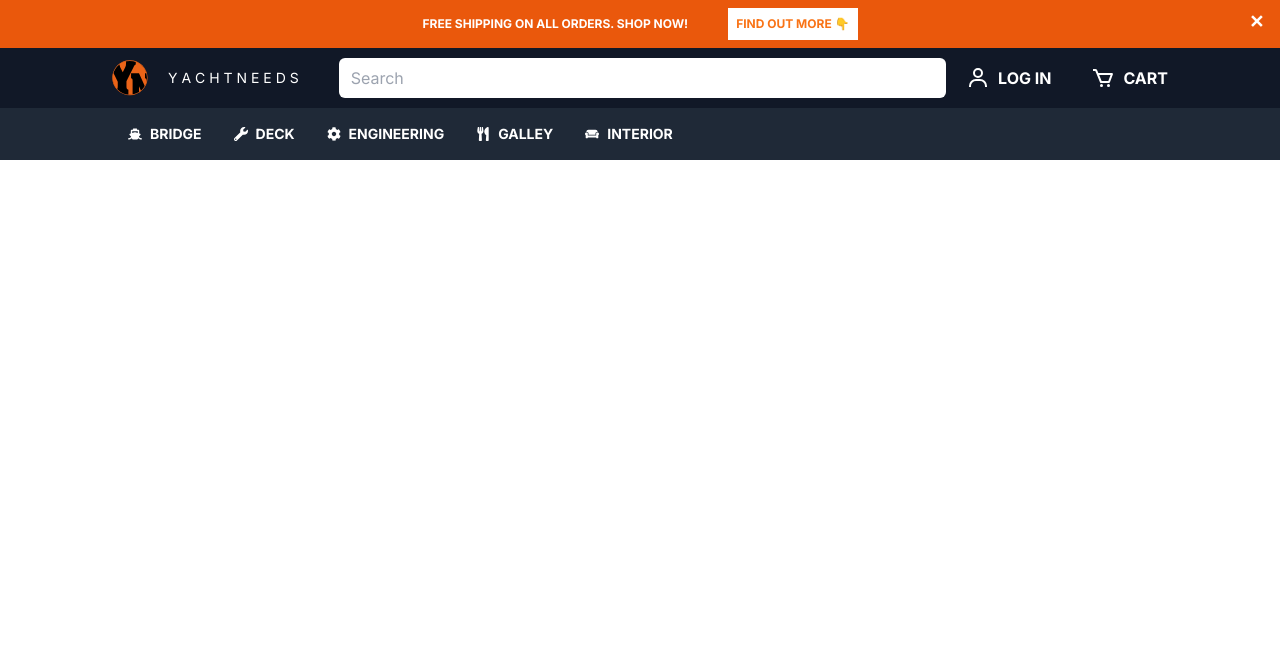
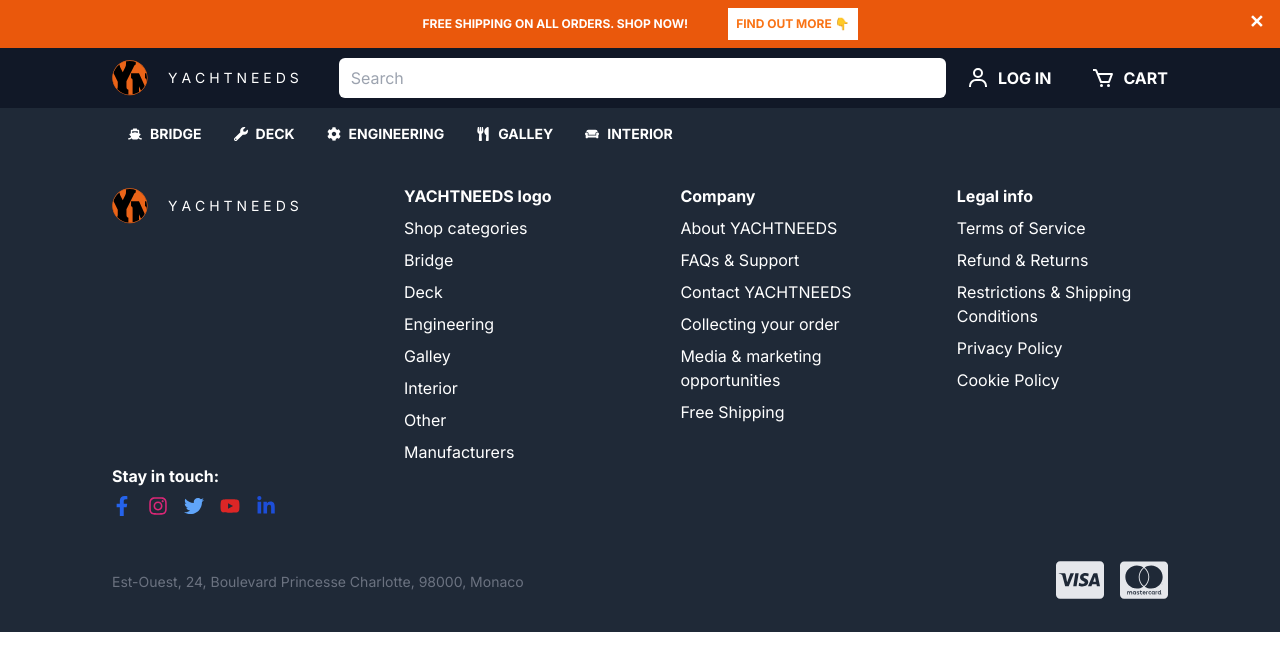
Before and after one commit to GitHubStanislav/yachtneeds-app, a Next.js app: page / in a window 1280 px wide. Shown: the top 670 px of the page. Built offline with nearby package versions, Linux system fonts and the light colour scheme.

Commit message:
feature/add footer
use: ReactIcons/FontAwesome

```diff
--- a/package.json
+++ b/package.json
@@ -9,6 +9,8 @@
     "lint": "next lint"
   },
   "dependencies": {
+    "@fortawesome/free-brands-svg-icons": "^6.4.2",
+    "@fortawesome/react-fontawesome": "^0.2.0",
     "autoprefixer": "10.4.15",
     "eslint": "8.47.0",
     "eslint-config-next": "13.4.13",
--- /dev/null
+++ b/src/app/footer/Footer.js
@@ -0,0 +1,148 @@
+import React from "react";
+import {
+  FaFacebookF,
+  FaInstagram,
+  FaTwitter,
+  FaYoutube,
+  FaLinkedinIn,
+} from "react-icons/fa";
+import { FontAwesomeIcon } from "@fortawesome/react-fontawesome";
+import { faCcVisa, faCcMastercard } from "@fortawesome/free-brands-svg-icons";
+import Image from "next/image";
+import logo from "@/app/icons/logo-small.6645556.svg";
+
+function Footer() {
+  return (
+    <div className="bg-gray-800 px-4 lg:px-28 p-6 text-white">
+      <div className="container mx-auto flex flex-wrap justify-between items-start">
+        <label
+          htmlFor="logo"
+          className="cursor-pointer flex items-center mr-10 mb-6 md:mb-0 w-full md:w-auto"
+        >
+          <Image
+            priority={true}
+            src={logo}
+            alt="logo"
+            className="h-9 md:h-11"
+          />
+          <div className="ml-2 md:ml-5 text-sm ">Y A C H T N E E D S</div>
+        </label>
+
+        {/* Вторая колонка */}
+        <div className="flex flex-col w-full md:w-1/5 space-y-2 mb-6 md:mb-0">
+          <h3 className="font-bold">YACHTNEEDS logo</h3>
+          <a href="#" className="hover:underline">
+            Shop categories
+          </a>
+          <a href="#" className="hover:underline">
+            Bridge
+          </a>
+          <a href="#" className="hover:underline">
+            Deck
+          </a>
+          <a href="#" className="hover:underline">
+            Engineering
+          </a>
+          <a href="#" className="hover:underline">
+            Galley
+          </a>
+          <a href="#" className="hover:underline">
+            Interior
+          </a>
+          <a href="#" className="hover:underline">
+            Other
+          </a>
+          <a href="#" className="hover:underline">
+            Manufacturers
+          </a>
+        </div>
+
+        {/* Третья колонка */}
+        <div className="flex flex-col w-full md:w-1/5 space-y-2 mb-6 md:mb-0">
+          <h3 className="font-bold">Company</h3>
+          <a href="#" className="hover:underline">
+            About YACHTNEEDS
+          </a>
+          <a href="#" className="hover:underline">
+            FAQs & Support
+          </a>
+          <a href="#" className="hover:underline">
+            Contact YACHTNEEDS
+          </a>
+          <a href="#" className="hover:underline">
+            Collecting your order
+          </a>
+          <a href="#" className="hover:underline">
+            Media & marketing opportunities
+          </a>
+          <a href="#" className="hover:underline">
+            Free Shipping
+          </a>
+        </div>
+
+        {/* Четвертая колонка */}
+        <div className="flex flex-col w-full md:w-1/5 space-y-2 mb-6 md:mb-0">
+          <h3 className="font-bold">Legal info</h3>
+          <a href="#" className="hover:underline">
+            Terms of Service
+          </a>
+          <a href="#" className="hover:underline">
+            Refund & Returns
+          </a>
+          <a href="#" className="hover:underline">
+            Restrictions & Shipping Conditions
+          </a>
+          <a href="#" className="hover:underline">
+            Privacy Policy
+          </a>
+          <a href="#" className="hover:underline">
+            Cookie Policy
+          </a>
+        </div>
+
+        {/* Пятая колонка - соцсети */}
+        <div className="flex flex-col w-full lg:w-1/5 items-center lg:items-start justify-center space-y-2 mt-6 lg:mt-0">
+          <h3 className="font-bold">Stay in touch:</h3>
+          <div className="flex space-x-4">
+            <a href="#" className="text-blue-600 hover:text-blue-800">
+              <FaFacebookF className="w-5 h-5 fill-current" />
+            </a>
+            <a href="#" className="text-pink-600 hover:text-pink-800">
+              <FaInstagram className="w-5 h-5 fill-current" />
+            </a>
+            <a href="#" className="text-blue-400 hover:text-blue-600">
+              <FaTwitter className="w-5 h-5 fill-current" />
+            </a>
+            <a href="#" className="text-red-600 hover:text-red-800">
+              <FaYoutube className="w-5 h-5 fill-current" />
+            </a>
+            <a href="#" className="text-blue-700 hover:text-blue-900">
+              <FaLinkedinIn className="w-5 h-5 fill-current" />
+            </a>
+          </div>
+        </div>
+      </div>
+      <div className="flex flex-col md:flex-row justify-between items-center flex-wrap mt-10">
+        <div className="text-sm text-gray-500 mb-4 md:mb-0 text-center md:text-left">
+          Est-Ouest, 24, Boulevard Princesse Charlotte, 98000, Monaco
+        </div>
+        <div className="flex space-x-2 md:space-x-4">
+          <a href="#" className="text-gray-200 hover:text-blue-900">
+            <FontAwesomeIcon
+              icon={faCcVisa}
+              className="w-8 h-8 md:w-12 md:h-12 fill-current"
+            />
+          </a>
+          <a href="#" className="text-gray-200 hover:text-blue-900">
+            <FontAwesomeIcon
+              icon={faCcMastercard}
+              className="w-8 h-8 md:w-12 md:h-12 fill-current"
+            />
+          </a>
+        </div>
+      </div>
+    </div>
+  );
+}
+
+export default Footer;
--- a/src/app/page.js
+++ b/src/app/page.js
@@ -3,6 +3,7 @@
 import PopupBanner from "@/app/header/PopupBanner";
 import HeaderSearch from "@/app/header/HeaderSearch";
 import DropdownMenu from "@/app/header/DropdownMenu";
+import Footer from "@/app/footer/Footer";
 
 const Home = () => {
   const [isBannerOpen, setIsBannerOpen] = useState(true);
@@ -16,6 +17,7 @@
       <PopupBanner isOpen={isBannerOpen} onClose={closeBanner} />
       <HeaderSearch />
       <DropdownMenu />
+      <Footer />
     </div>
   );
 };
```
Also changed, not shown: 1 other file (tests, documents, lock files or other folders).
